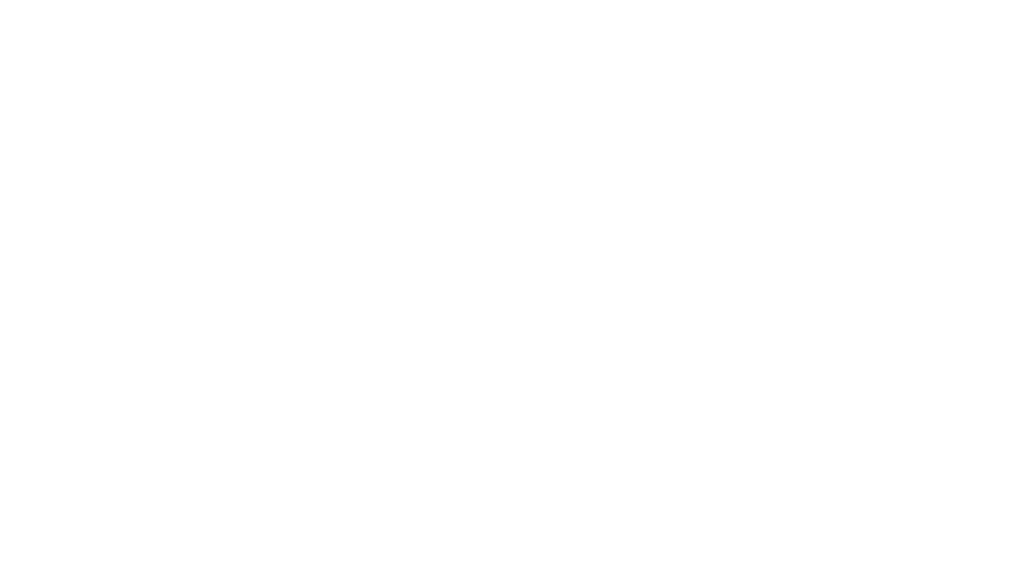
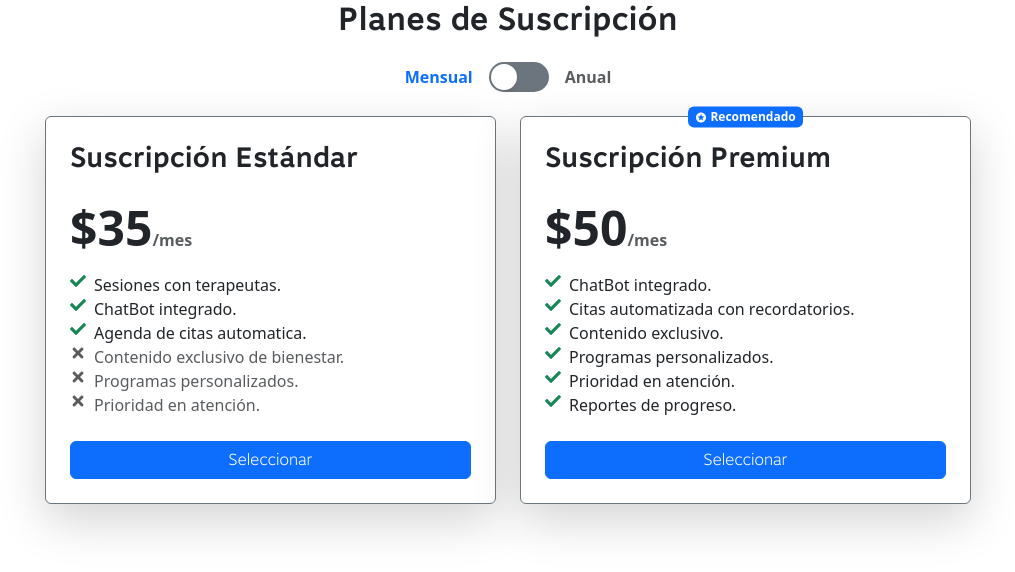
Before and after one commit to wagnermorillo/BlissMind.AI, a React (Vite) app in the folder FrontendBlissMind/: page /SubscriptionPlans in a window 1280 px wide. Before the commit this address had no page. Shown: the top 572 px of the page, without its empty margins (132-1147 px from the left). Built offline with nearby package versions, Linux system fonts and the light colour scheme.

Commit message:
Add plan Subscribe cards

```diff
--- a/FrontendBlissMind/package.json
+++ b/FrontendBlissMind/package.json
@@ -18,6 +18,7 @@
     "react-bootstrap": "^2.10.9",
     "react-bootstrap-icons": "^1.11.5",
     "react-dom": "^19.0.0",
+    "react-icons": "^5.5.0",
     "react-router-dom": "^7.3.0",
     "styled-components": "^6.1.15"
   },
--- a/FrontendBlissMind/src/components/ContentBlock/index.jsx
+++ b/FrontendBlissMind/src/components/ContentBlock/index.jsx
@@ -1,6 +1,5 @@
 import { Row, Col } from "antd";
 import { Fade } from "react-awesome-reveal";
-
 import { Button } from "../../common/Button";
 import { SvgIcon } from "../../common/SvgIcon";
 import {
--- /dev/null
+++ b/FrontendBlissMind/src/components/ModalSubs/SubscriptionPlans.jsx
@@ -0,0 +1,138 @@
+import { useState } from "react";
+import { FaCheck, FaTimes } from "react-icons/fa";
+import { MdStars } from "react-icons/md";
+import "bootstrap/dist/css/bootstrap.min.css";
+import { Link } from "react-router-dom";
+
+const SubscriptionPlans = () => {
+  const [isAnnual, setIsAnnual] = useState(false);
+  const [selectedPlan, setSelectedPlan] = useState(null);
+
+  const plans = {
+    standard: {
+      title: "Suscripción Estándar",
+      monthlyPrice: 35,
+      annualPrice: 357,
+      features: [
+        "Sesiones con terapeutas.",
+        "ChatBot integrado.",
+        "Agenda de citas automatica."
+      ],
+      unavailableFeatures: [
+        "Contenido exclusivo de bienestar.",
+        "Programas personalizados.",
+        "Prioridad en atención."
+      ]
+    },
+    premium: {
+      title: "Suscripción Premium",
+      monthlyPrice: 50,
+      annualPrice: 510,
+      features: [
+        "ChatBot integrado.",
+        "Citas automatizada con recordatorios.",
+        "Contenido exclusivo.",
+        "Programas personalizados.",
+        "Prioridad en atención.",
+        "Reportes de progreso."
+      ]
+    }
+  };
+
+  const handlePlanSelect = (plan) => {
+    setSelectedPlan(plan);
+  };
+
+  return (
+    <div className="container">
+      <div className="text-center mb-4">
+        <h2 className="fw-bold">Planes de Suscripción</h2>
+        <div className="d-flex justify-content-center align-items-center gap-3 my-4">
+          <span className={`fw-bold ${!isAnnual ? "text-primary" : "text-muted"}`}>Mensual</span>
+          <div
+            className="position-relative"
+            style={{ width: "60px" }}
+          >
+            <input
+              type="checkbox"
+              id="billingSwitch"
+              checked={isAnnual}
+              onChange={() => setIsAnnual(!isAnnual)}
+              className="position-absolute w-100 h-100"
+              style={{ opacity: 0, zIndex: 1, cursor: "pointer" }}
+            />
+            <div
+              className={`position-relative rounded-pill ${isAnnual ? 'bg-primary' : 'bg-secondary'}`}
+              style={{
+                width: "60px",
+                height: "30px",
+                transition: "background-color 0.3s ease"
+              }}
+            >
+              <div
+                className="position-absolute bg-white rounded-circle shadow-sm"
+                style={{
+                  width: "26px",
+                  height: "26px",
+                  top: "2px",
+                  left: isAnnual ? "32px" : "2px",
+                  transition: "left 0.3s ease, transform 0.3s ease",
+                  transform: isAnnual ? "scale(1.1)" : "scale(1)"
+                }}
+              />
+            </div>
+          </div>
+          <span className={`fw-bold ${isAnnual ? "text-primary" : "text-muted"}`}>Anual</span>
+          {isAnnual && (
+            <span className="badge bg-success ms-2">
+              ¡Ahorra 15%!
+            </span>
+          )}
+        </div>
+      </div>
+
+      <div className="row justify-content-center">
+        {Object.entries(plans).map(([key, plan]) => (
+          <div className="col-md-5 d-flex" key={key}>
+            <div
+              className={`card shadow-lg p-4 text-left flex-grow-1 d-flex flex-column justify-content-between ${selectedPlan === key ? "border-primary" : "border-secondary"}`}
+              style={{ transition: "0.3s", minHeight: "100%" }}
+              onMouseEnter={(e) => (e.currentTarget.style.transform = "scale(1.05)")}
+              onMouseLeave={(e) => (e.currentTarget.style.transform = "scale(1)")}
+            >
+              {key === "premium" && (
+                <div className="position-absolute top-0 start-50 translate-middle badge bg-primary">
+                  <MdStars /> Recomendado
+                </div>
+              )}
+              <h3 className="fw-bold">{plan.title}</h3>
+              <div className="display-5 fw-bold my-3">
+                ${isAnnual ? plan.annualPrice : plan.monthlyPrice}
+                <span className="fs-6 text-muted">/{isAnnual ? "año" : "mes"}</span>
+              </div>
+              <ul className="list-unstyled mb-4">
+                {plan.features.map((feature, index) => (
+                  <li key={index} className="d-flex align-items-left justify-content-left gap-2">
+                    <FaCheck className="text-success" /> {feature}
+                  </li>
+                ))}
+                {plan.unavailableFeatures && plan.unavailableFeatures.map((feature, index) => (
+                  <li key={index} className="d-flex align-items-left justify-content-left gap-2 text-muted">
+                    <FaTimes /> {feature}
+                  </li>
+                ))}
+              </ul>
+              <Link to="/Login">
+              <button onClick={() => handlePlanSelect(key)} className="btn btn-primary w-100 mt-auto">
+                Seleccionar
+              </button>
+              </Link>
+            </div>
+          </div>
+        ))}
+      </div>
+    </div>
+  );
+};
+
+export default SubscriptionPlans;
--- a/FrontendBlissMind/src/content/IntroContent.json
+++ b/FrontendBlissMind/src/content/IntroContent.json
@@ -6,7 +6,7 @@
       "title": "Descubre más"
     },
     {
-      "title": "Aprende más",
+      "title": "Elige tu plan",
       "color": "#fff"
     }
   ]
--- a/FrontendBlissMind/src/pages/Home/index.jsx
+++ b/FrontendBlissMind/src/pages/Home/index.jsx
@@ -1,34 +1,41 @@
-import { lazy } from "react";
+import { lazy, useState } from "react";
+import { Modal, Button } from "react-bootstrap";
+import "bootstrap/dist/css/bootstrap.min.css";
 import IntroContent from "../../content/IntroContent.json";
 import MiddleBlockContent from "../../content/MiddleBlockContent.json";
 import AboutContent from "../../content/AboutContent.json";
 import MissionContent from "../../content/MissionContent.json";
 import ProductContent from "../../content/ProductContent.json";
 import ContactContent from "../../content/ContactContent.json";
+import SubscriptionPlans from "../../components/ModalSubs/SubscriptionPlans.jsx";
 
 const Contact = lazy(() => import("../../components/ContactForm"));
 const MiddleBlock = lazy(() => import("../../components/MiddleBlock"));
 const Container = lazy(() => import("../../common/Container"));
 const ScrollToTop = lazy(() => import("../../common/ScrollToTop"));
 const ContentBlock = lazy(() => import("../../components/ContentBlock"));
-const Footer = lazy(() => import("../../components/Footer"))
-const Header = lazy(() => import("../../components/Header"))
-
-const hola = () =>{window.alert("hola")}; // ejemplo de función para el btn blanco
-IntroContent.button[1].onClick = hola; // es un array por ello la posición 1 que es el segundo el blanco
+const Footer = lazy(() => import("../../components/Footer"));
+const Header = lazy(() => import("../../components/Header"));
 
 const Home = () => {
+  const [isPlanModalVisible, setPlanModalVisible] = useState(false);
+
+  // Función para mostrar los planes
+  const showPlans = () => setPlanModalVisible(true);
+
+  // Asignamos la función al botón antes de renderizar los componentes
+  IntroContent.button[1].onClick = showPlans;
 
   return (
     <>
-    <Header/>
+      <Header />
       <Container>
         <ScrollToTop />
         <ContentBlock
           direction="right"
           title={IntroContent.title}
           content={IntroContent.text}
-        button={IntroContent.button}
+          button={IntroContent.button} // Aquí ya tiene la función onClick asignada
           icon="helps.webp"
           id="intro"
         />
@@ -65,7 +72,14 @@ const Home = () => {
           id="contact"
         />
       </Container>
-    <Footer/>
+      <Footer />
+      <Modal show={isPlanModalVisible} onHide={() => setPlanModalVisible(false)} centered size="lg">
+        <Modal.Header closeButton>
+        </Modal.Header>
+        <Modal.Body>
+          <SubscriptionPlans />
+        </Modal.Body>
+      </Modal>
     </>
   );
 };
--- a/FrontendBlissMind/src/router/router.jsx
+++ b/FrontendBlissMind/src/router/router.jsx
@@ -2,7 +2,11 @@ import {lazy, React, Suspense} from "react";
 import { Routes, Route} from "react-router-dom";
 const Login = lazy(() => import("../pages/Login.jsx"));
 const Register = lazy(() => import("../pages/Register.jsx"));
+const SubscriptionPlans = lazy(() => import("../components/ModalSubs/SubscriptionPlans.jsx"));
 const Home = lazy(() => import("../pages/Home"));
+
+
+
 
 function AppRouter() {
   return (
@@ -12,6 +16,7 @@ function AppRouter() {
           <Route path="/home" element={<Home />}/>
           <Route path="/Login" element={<Login />}/>
           <Route path="/Register" element={<Register />}/>
+          <Route path="/SubscriptionPlans" element={<SubscriptionPlans />}/>
         </Routes>
         </Suspense>
   );
```
Also changed, not shown: FrontendBlissMind/src/router/example.jsx (added, +29 -0 lines), 1 other file (tests, documents, lock files or other folders). Lines whose indentation alone changed are shown as unchanged.
